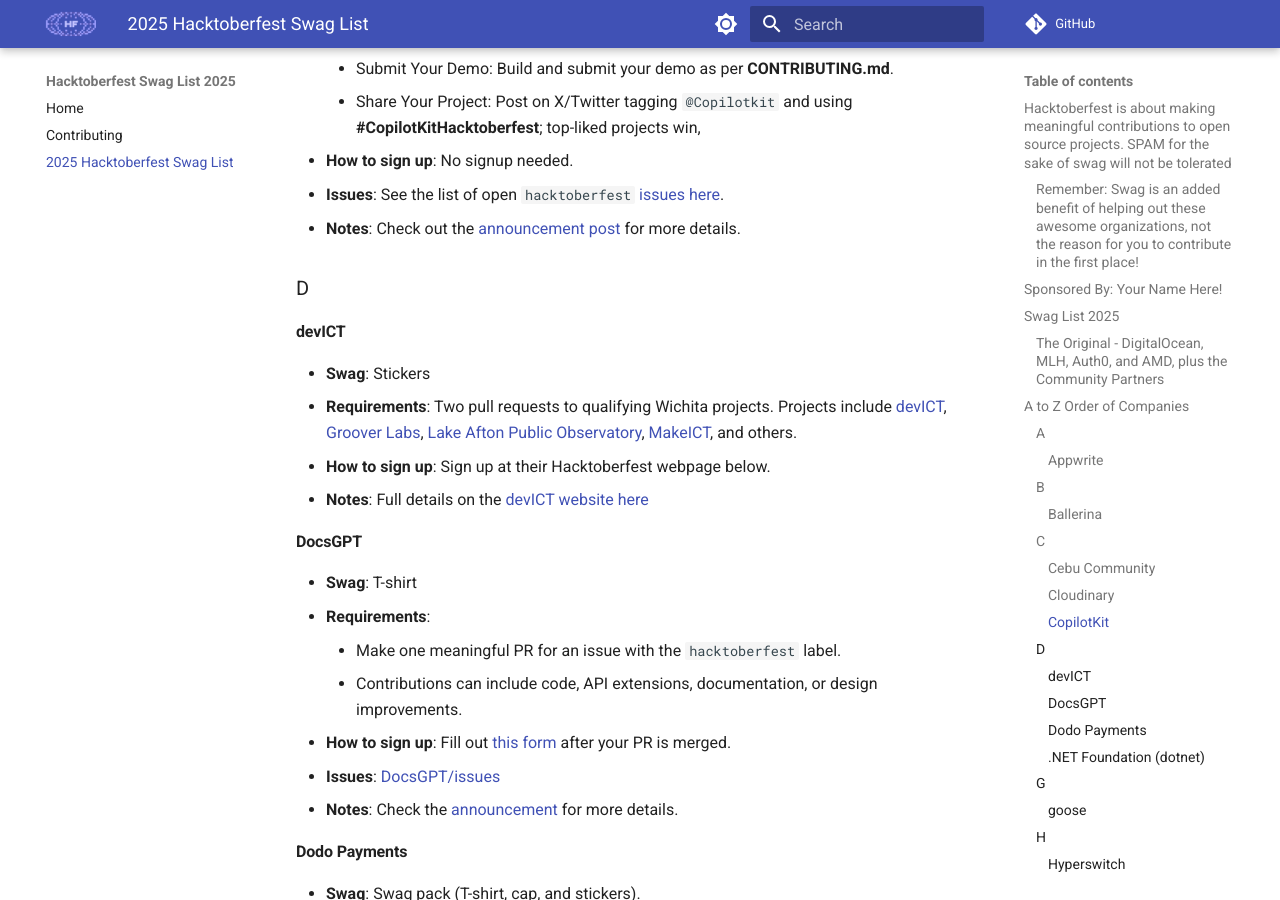
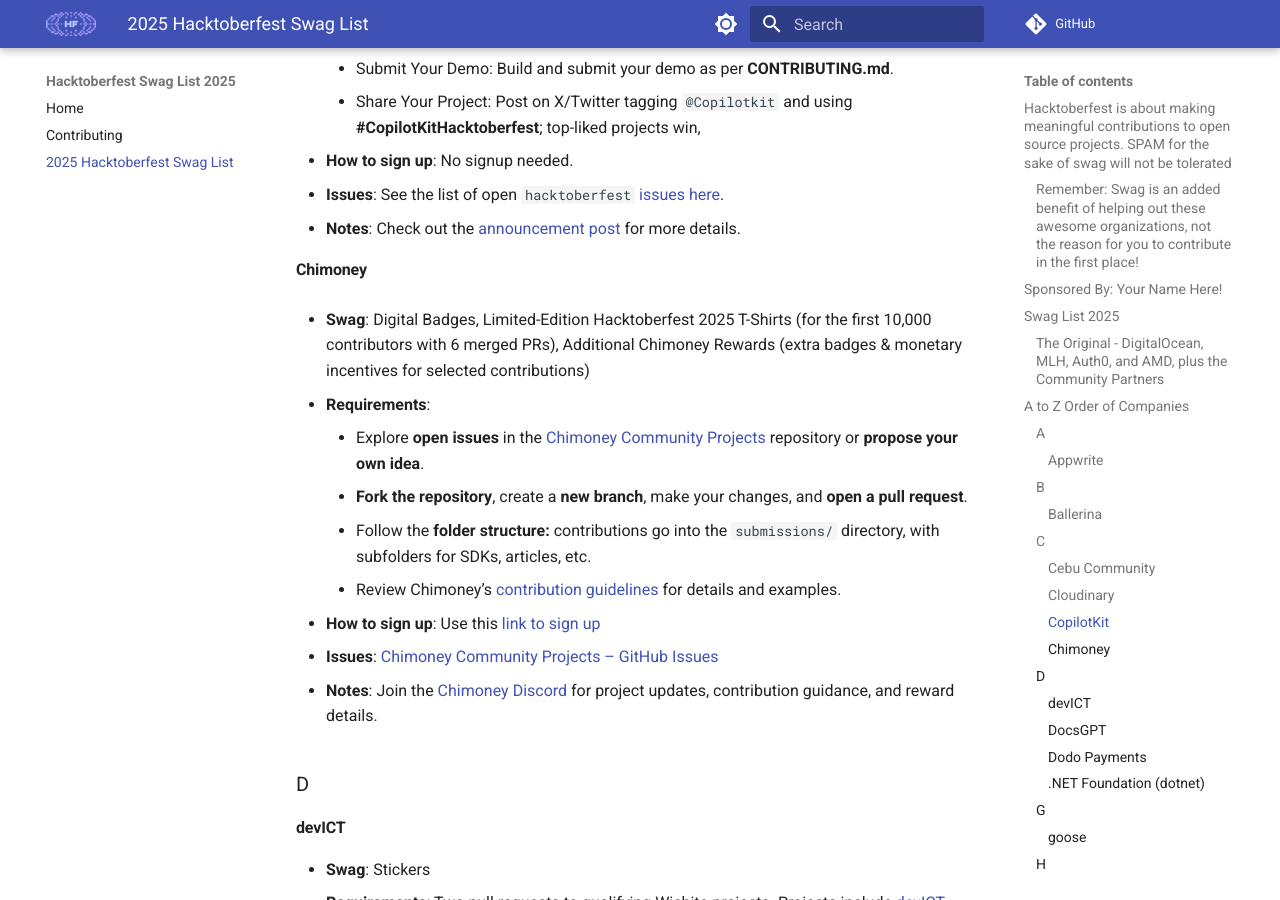
Before and after one commit to crweiner/hacktoberfest-swag-list, an MkDocs documentation site: the page built from docs/list.md, in a window 1280 px wide and 900 px high, scrolled down 3000 px. Built offline with MkDocs 1.6.1 and Material for MkDocs 9.7.7, drawn with Linux system fonts in a browser that asks for light colours; plug-ins that fetch from the network failed and are left out; comment, search, counter and statistics services are not loaded.

Commit message:
Update list.md

```diff
--- a/docs/list.md
+++ b/docs/list.md
@@ -88,6 +88,22 @@
 - **How to sign up**: No signup needed.
 - **Issues**: See the list of open `hacktoberfest` [issues here](https://github.com/CopilotKit/CopilotKit/issues?q=sort:updated-desc+is:issue+is:open+label:hacktoberfest).
 - **Notes**: Check out the [announcement post](https://github.com/CopilotKit/CopilotKit/tree/main/community/content) for more details.
+
+#### Chimoney
+
+- **Swag**: Digital Badges, Limited-Edition Hacktoberfest 2025 T-Shirts (for the first 10,000 contributors with 6 merged PRs), Additional Chimoney Rewards (extra badges & monetary incentives for selected contributions)
+
+- **Requirements**:
+    - Explore **open issues** in the [Chimoney Community Projects](https://github.com/Chimoney/chimoney-community-projects/issues) repository or **propose your own idea**.
+    - **Fork the repository**, create a **new branch**, make your changes, and **open a pull request**.
+    - Follow the **folder structure:** contributions go into the `submissions/` directory, with subfolders for SDKs, articles, etc.
+    - Review Chimoney’s [contribution guidelines](https://github.com/Chimoney/chimoney-community-projects/blob/main/CONTRIBUTING.md) for details and examples.
+
+- **How to sign up**: Use this [link to sign up](https://chimoney.io/blogs/hacktoberfest-2025-build-contribute-and-learn-with-chimoney/)
+
+- **Issues**: [Chimoney Community Projects – GitHub Issues](https://github.com/Chimoney/chimoney-community-projects/issues)
+
+- **Notes**: Join the [Chimoney Discord](https://discord.com/invite/TsyKnzT4qV) for project updates, contribution guidance, and reward details.
 
 ### D
 
```
